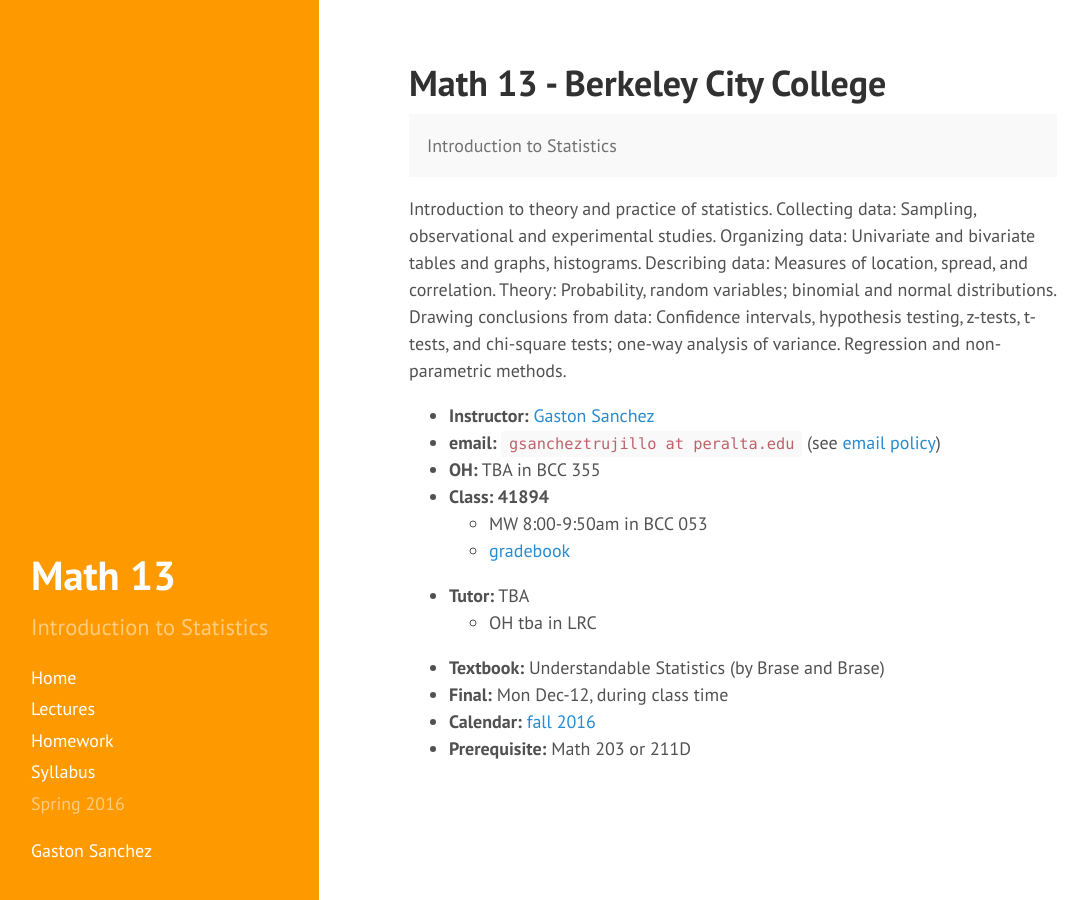
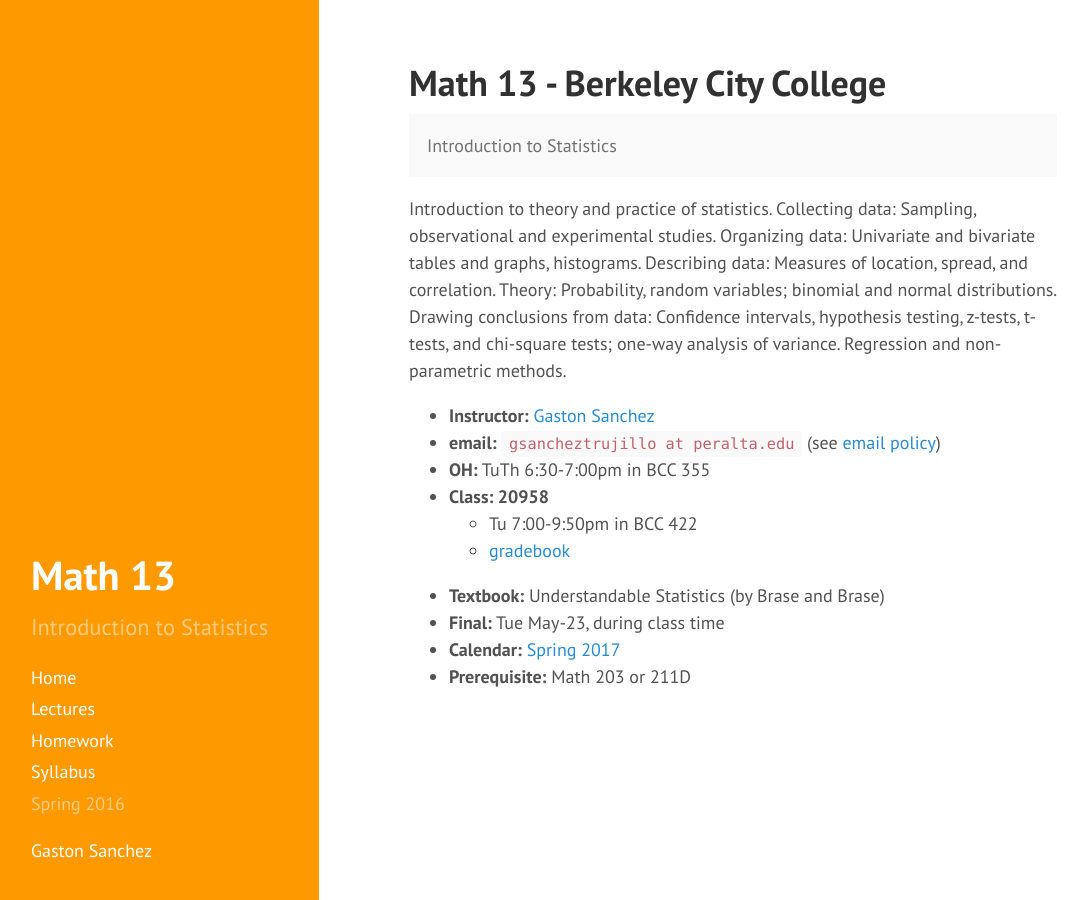
Before and after one commit to gastonstat/relic-math13, a Jekyll site: the page built from index.html, in a window 1280 px wide. Shown: the whole page, without its empty margins (5-1092 px from the left). Built offline with Jekyll 4.4.1, drawn with Linux system fonts in a browser that asks for light colours; nearby versions of some CDN libraries; the list of posts is cut into pages by our own code.

Commit message:
index: begin update for spring 2017

```diff
--- a/index.html
+++ b/index.html
@@ -16,20 +16,15 @@
 <ul>
   <li><b>Instructor:</b> <a href="http://gastonsanchez.com">Gaston Sanchez</a>
   <li><b>email:</b> <code>gsancheztrujillo at peralta.edu</code> (see <a href="syllabus#email-policy">email policy</a>)
-  <li><b>OH:</b> TBA in BCC 355</li>
-  <li><b>Class: 41894</b>
+  <li><b>OH:</b> TuTh 6:30-7:00pm in BCC 355</li>
+  <li><b>Class: 20958</b>
     <ul>
-      <li>MW 8:00-9:50am in BCC 053</li>
+      <li>Tu 7:00-9:50pm in BCC 422</li>
       <li><a href="gradebook-41894">gradebook</a></li>
     </ul>
   </li>
-  <li><b>Tutor:</b> TBA
-    <ul>
-      <li>OH tba in LRC</li>
-    </ul>
-  </li>
   <li><b>Textbook:</b> Understandable Statistics (by Brase and Brase)</li>
-  <li><b>Final:</b> Mon Dec-12, during class time</li>
-  <li><b>Calendar:</b> <a href="http://web.peralta.edu/admissions/2016/03/fall-2016-academic-calendar/" target="_blank">fall 2016</a></li>
+  <li><b>Final:</b> Tue May-23, during class time</li>
+  <li><b>Calendar:</b> <a href="http://web.peralta.edu/admissions/spring-2017-important-dates-and-deadlines-2/#more-4463" target="_blank">Spring 2017</a></li>
   <li><b>Prerequisite:</b> Math 203 or 211D</li>
 </ul>
```
